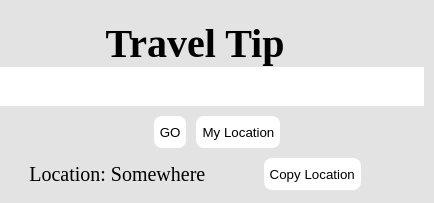
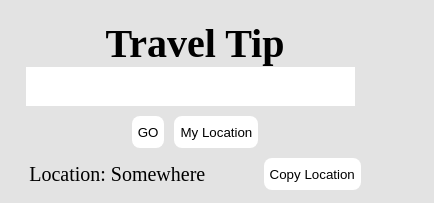
Before and after one commit to opalmay/travel-tip, a plain HTML site: page index.html in a window 390 px wide. Both pictures are taken after a click on the button "Copy Location". Shown: the top 203 px of the page, 434 px wide, since content can reach past the window. Drawn offline with Linux system fonts and the light colour scheme; some packages are replaced by stand-ins of ours.

Commit message:
final version

```diff
--- a/css/main.css
+++ b/css/main.css
@@ -173,6 +173,7 @@ h3 {
     }
     .header input{
         margin-bottom: 10px;
+        width: 325px;
     }
     /* .header .locationSearch * :not(:last-child){
         margin-right: 0;
--- a/js/main.js
+++ b/js/main.js
@@ -66,8 +66,8 @@ function renderWeather(weather) {
     }
 }
 function onCopyLocation() {
-    // navigator.clipboard.writeText(`opalmay.github.io/travel-tip/index.html?lat=${gLastLocation.lat}&lng=${gLastLocation.lng}`);
-    navigator.clipboard.writeText(`http://127.0.0.1:5500/index.html?lat=${lastLocation.lat}&lng=${lastLocation.lng}`);
+    navigator.clipboard.writeText(`opalmay.github.io/travel-tip/index.html?lat=${gLastLocation.lat}&lng=${gLastLocation.lng}`);
+    // navigator.clipboard.writeText(`http://127.0.0.1:5500/index.html?lat=${lastLocation.lat}&lng=${lastLocation.lng}`);
     showToast();
 }
 window.onload = () => {
```
